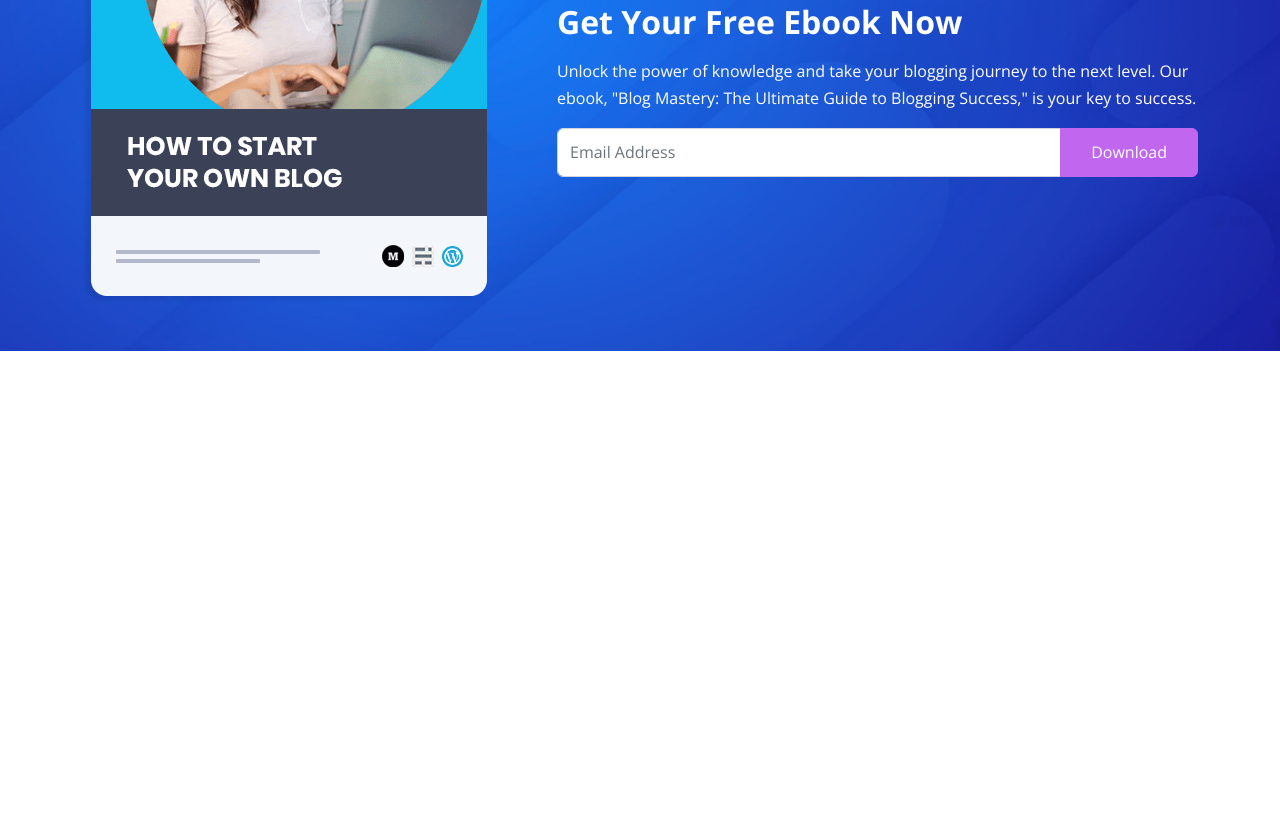
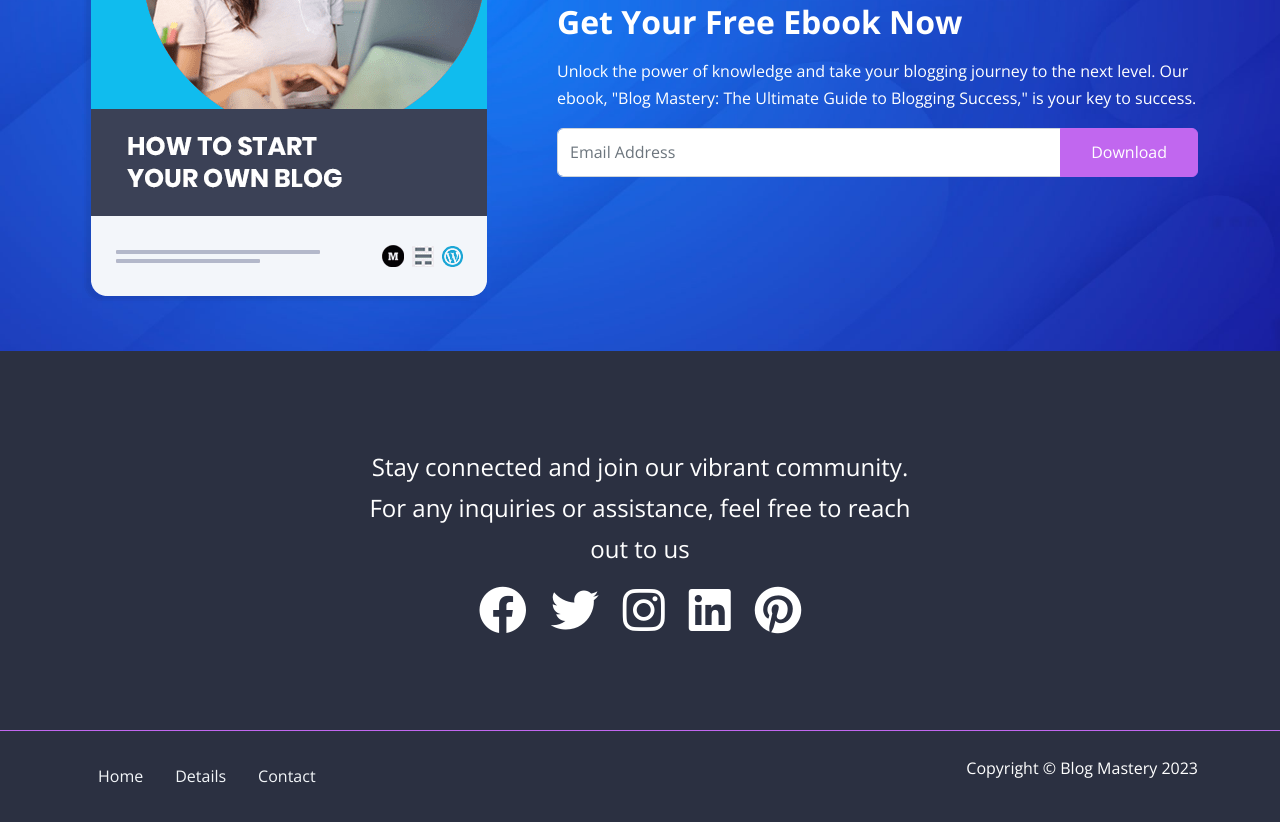
Before and after one commit to MarcGranier/Ebook-Website, a website: page index.html in a window 1280 px wide. Shown: the part 3971-4793 px from the top of the page. Before the commit the page ends 4322 px from the top, so only its background shows below. Drawn offline with nearby package versions, Linux system fonts and the light colour scheme; files that its build step writes are made by us from their sources.

Commit message:
Index>html Page Comp[lete

```diff
--- a/index.html
+++ b/index.html
@@ -460,6 +460,53 @@
 			</div>
 		</section>
 
+		<!-- Social -->
+		<section class="social text-bg-dark py-6 overflow-hidden">
+			<div class="container">
+				<div class="row">
+					<div class="col-md-6 offset-md-3 text-center fs-4">
+						<p>
+							Stay connected and join our vibrant community. For any inquiries
+							or assistance, feel free to reach out to us
+						</p>
+						<div class="social-icons d-flex justify-content-center gap-4">
+							<i class="fab fa-facebook fa-2x"></i>
+							<i class="fab fa-twitter fa-2x"></i>
+							<i class="fab fa-instagram fa-2x"></i>
+							<i class="fab fa-linkedin fa-2x"></i>
+							<i class="fab fa-pinterest fa-2x"></i>
+						</div>
+					</div>
+				</div>
+			</div>
+		</section>
+
+		<!-- Footer -->
+		<footer class="border-top border-primary bg-dark text-white py-4">
+			<div class="container">
+				<div class="row">
+					<div class="col-md-8">
+						<ul class="nav">
+							<li class="nav-iten">
+								<a href="#index.html" class="nav-link link-light">Home</a>
+							</li>
+							<li class="nav-iten">
+								<a href="#details" class="nav-link link-light">Details</a>
+							</li>
+							<li class="nav-iten">
+								<a href="contact.html" class="nav-link link-light">Contact</a>
+							</li>
+						</ul>
+					</div>
+					<div class="col-md-4">
+						<p class="text-end d-none d-md-block">
+							Copyright &copy; Blog Mastery 2023
+						</p>
+					</div>
+				</div>
+			</div>
+		</footer>
+
 		<script src="js/bootstrap.bundle.min.js"></script>
 		<script src="js/script.js"></script>
 	</body>
```
